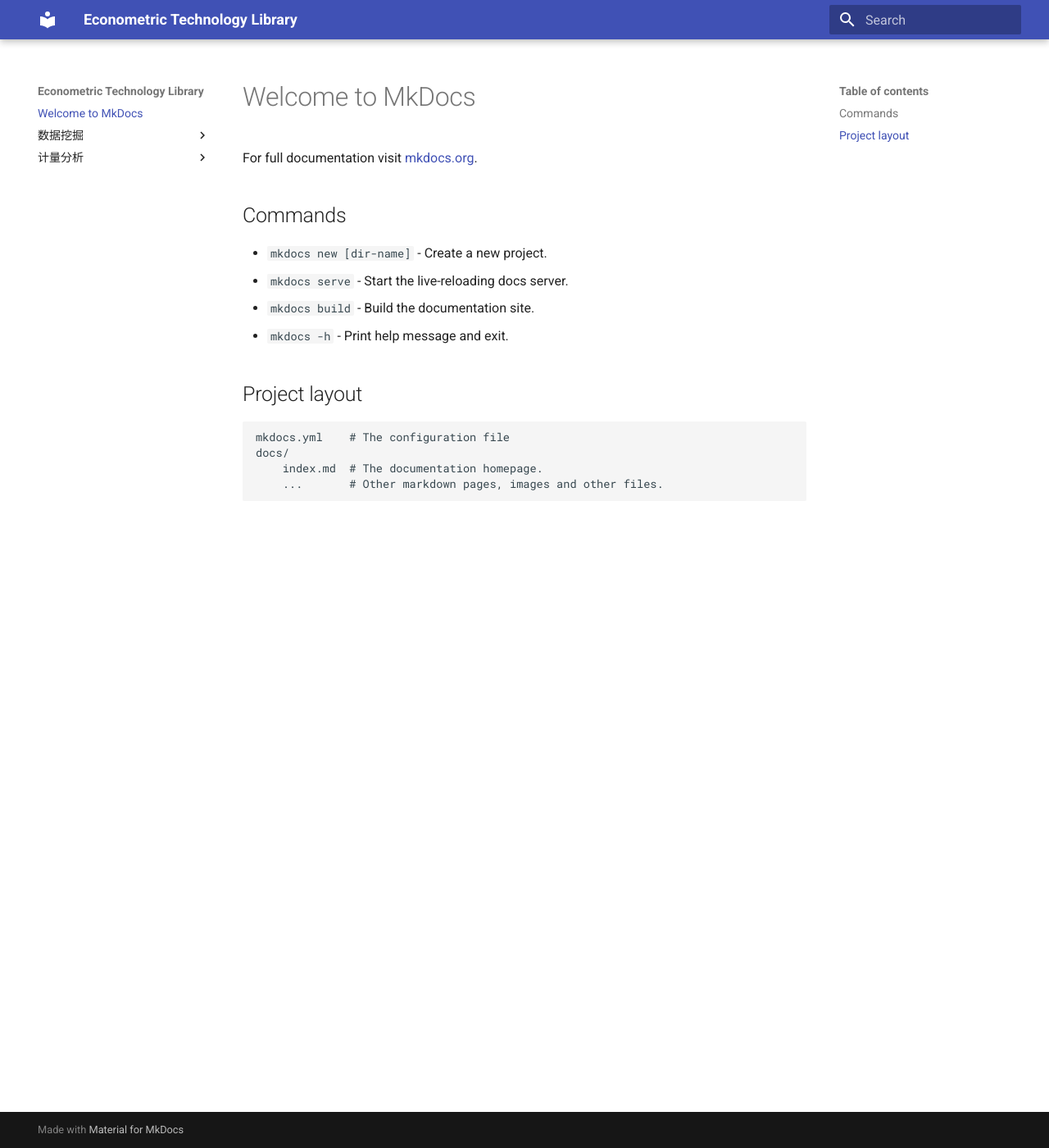
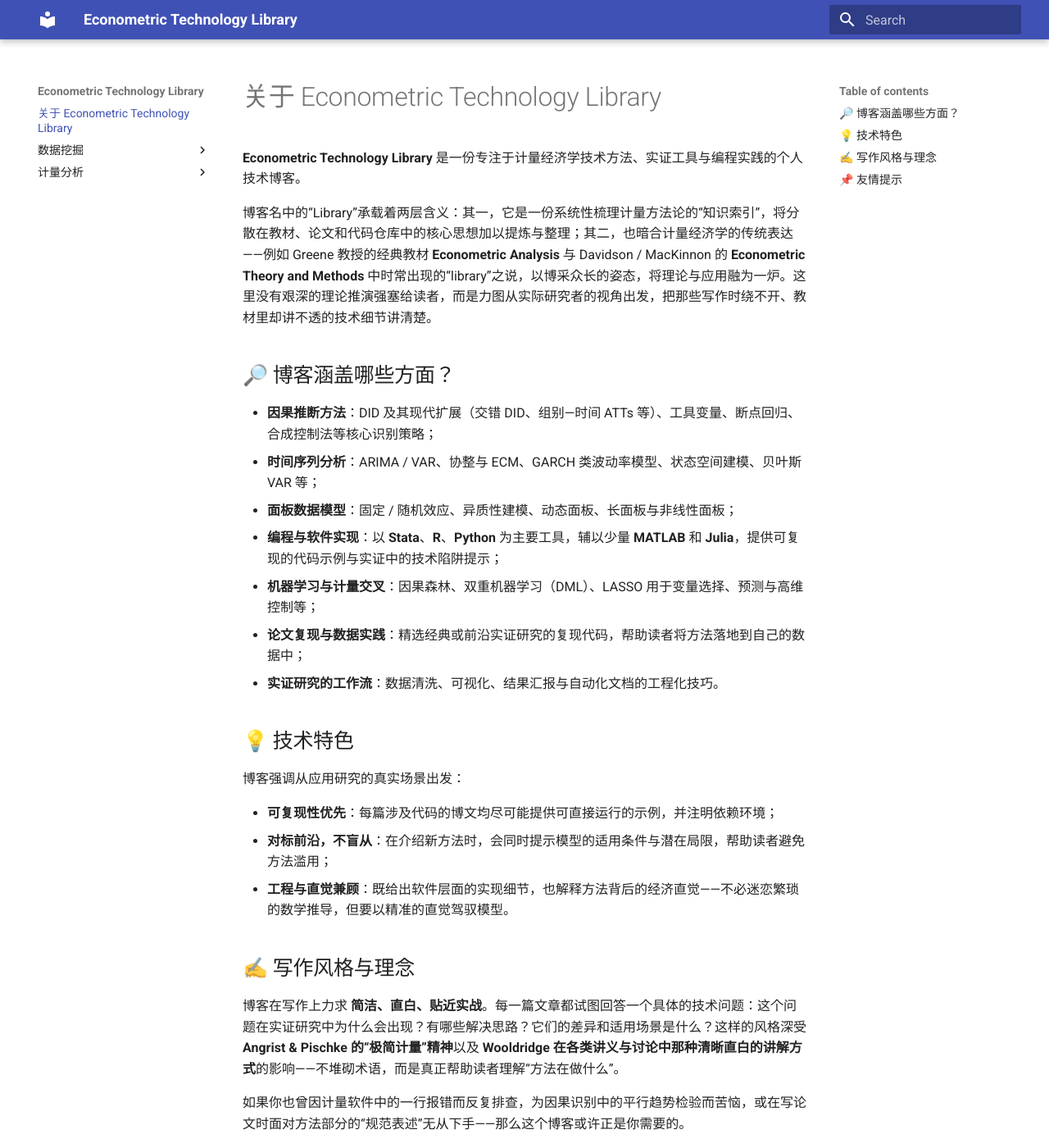
Before and after one commit to WiFi1226/WiFi1226.github.io, an MkDocs documentation site: the page built from docs/index.md, in a window 1280 px wide and 1400 px high. Shown: the whole window at 82% size. Built offline with MkDocs 1.6.1 and Material for MkDocs 9.7.7, drawn with Linux system fonts in a browser that asks for light colours; some of the changed text lies outside the part shown.

Commit message:
index更新测试

```diff
--- a/docs/index.md
+++ b/docs/index.md
@@ -1,17 +1,35 @@
-# Welcome to MkDocs
+# 关于 Econometric Technology Library
 
-For full documentation visit [mkdocs.org](https://www.mkdocs.org).
+**Econometric Technology Library** 是一份专注于计量经济学技术方法、实证工具与编程实践的个人技术博客。
 
-## Commands
+博客名中的“Library”承载着两层含义：其一，它是一份系统性梳理计量方法论的“知识索引”，将分散在教材、论文和代码仓库中的核心思想加以提炼与整理；其二，也暗合计量经济学的传统表达——例如 Greene 教授的经典教材 **Econometric Analysis** 与 Davidson / MacKinnon 的 **Econometric Theory and Methods** 中时常出现的“library”之说，以博采众长的姿态，将理论与应用融为一炉。这里没有艰深的理论推演强塞给读者，而是力图从实际研究者的视角出发，把那些写作时绕不开、教材里却讲不透的技术细节讲清楚。
 
-* `mkdocs new [dir-name]` - Create a new project.
-* `mkdocs serve` - Start the live-reloading docs server.
-* `mkdocs build` - Build the documentation site.
-* `mkdocs -h` - Print help message and exit.
+## 🔎 博客涵盖哪些方面？
 
-## Project layout
+- **因果推断方法**：DID 及其现代扩展（交错 DID、组别—时间 ATTs 等）、工具变量、断点回归、合成控制法等核心识别策略；
+- **时间序列分析**：ARIMA / VAR、协整与 ECM、GARCH 类波动率模型、状态空间建模、贝叶斯 VAR 等；
+- **面板数据模型**：固定 / 随机效应、异质性建模、动态面板、长面板与非线性面板；
+- **编程与软件实现**：以 **Stata**、**R**、**Python** 为主要工具，辅以少量 **MATLAB** 和 **Julia**，提供可复现的代码示例与实证中的技术陷阱提示；
+- **机器学习与计量交叉**：因果森林、双重机器学习（DML）、LASSO 用于变量选择、预测与高维控制等；
+- **论文复现与数据实践**：精选经典或前沿实证研究的复现代码，帮助读者将方法落地到自己的数据中；
+- **实证研究的工作流**：数据清洗、可视化、结果汇报与自动化文档的工程化技巧。
 
-    mkdocs.yml    # The configuration file
-    docs/
-        index.md  # The documentation homepage.
-        ...       # Other markdown pages, images and other files.
+## 💡 技术特色
+
+博客强调从应用研究的真实场景出发：
+
+- **可复现性优先**：每篇涉及代码的博文均尽可能提供可直接运行的示例，并注明依赖环境；
+- **对标前沿，不盲从**：在介绍新方法时，会同时提示模型的适用条件与潜在局限，帮助读者避免方法滥用；
+- **工程与直觉兼顾**：既给出软件层面的实现细节，也解释方法背后的经济直觉——不必迷恋繁琐的数学推导，但要以精准的直觉驾驭模型。
+
+## ✍️ 写作风格与理念
+
+博客在写作上力求 **简洁、直白、贴近实战**。每一篇文章都试图回答一个具体的技术问题：这个问题在实证研究中为什么会出现？有哪些解决思路？它们的差异和适用场景是什么？这样的风格深受 **Angrist & Pischke 的“极简计量”精神**以及 **Wooldridge 在各类讲义与讨论中那种清晰直白的讲解方式**的影响——不堆砌术语，而是真正帮助读者理解“方法在做什么”。
+
+如果你也曾因计量软件中的一行报错而反复排查，为因果识别中的平行趋势检验而苦恼，或在写论文时面对方法部分的“规范表述”无从下手——那么这个博客或许正是你需要的。
+
+## 📌 友情提示
+
+博客中的所有内容均为作者学习与实证工作中的经验总结，作者并非计量理论专家，而是和你一样需要每天与数据和模型打交道的研究者或数据分析从业者。方法的选择与结果的解读请结合自身研究问题谨慎判断，欢迎交流、讨论与指正。
+
+> 经济计量不能回答所有问题，但好的经济计量至少可以让人们看清“相关”与“因果”之间那道并不浅的沟壑。
```
